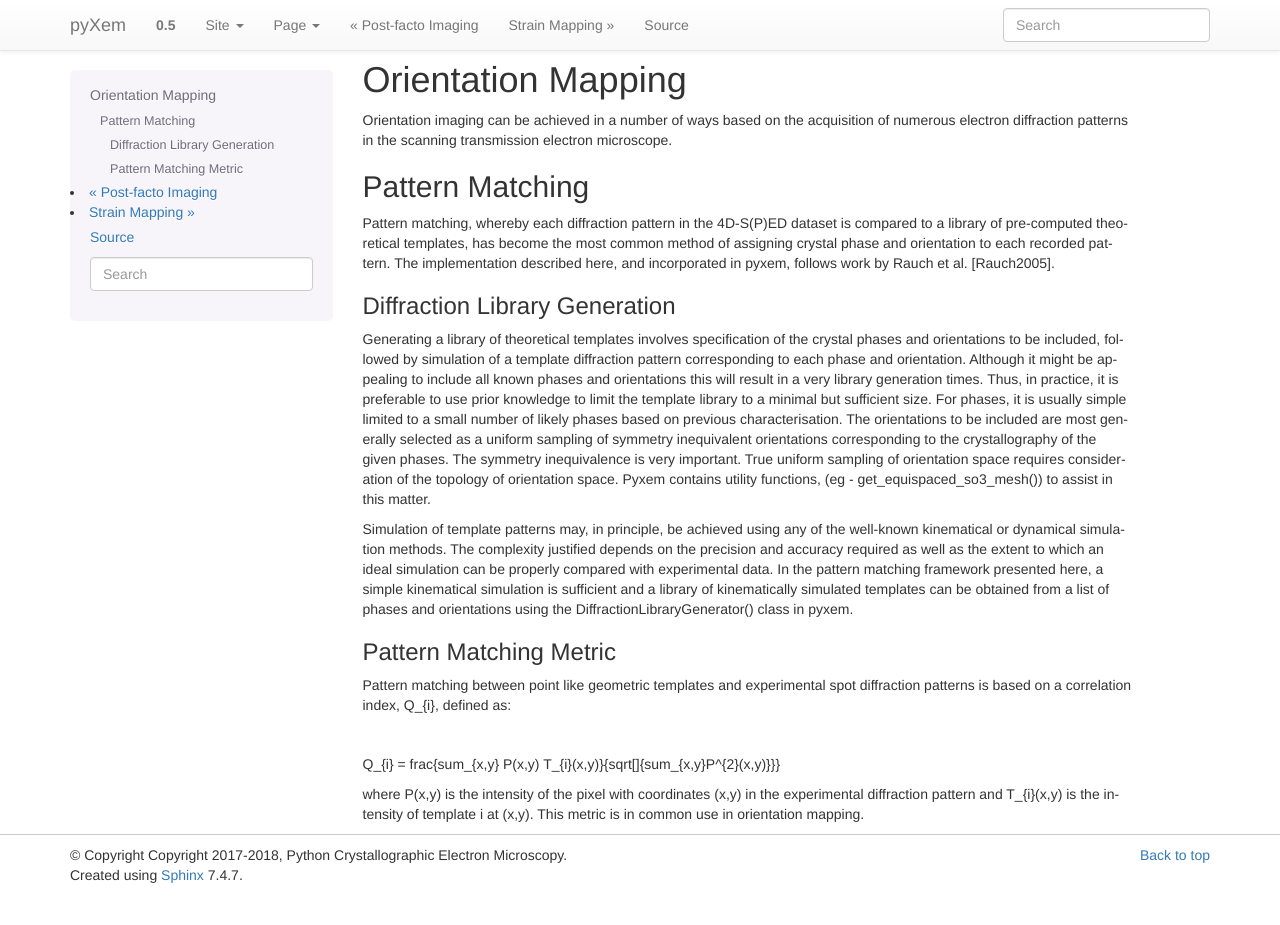
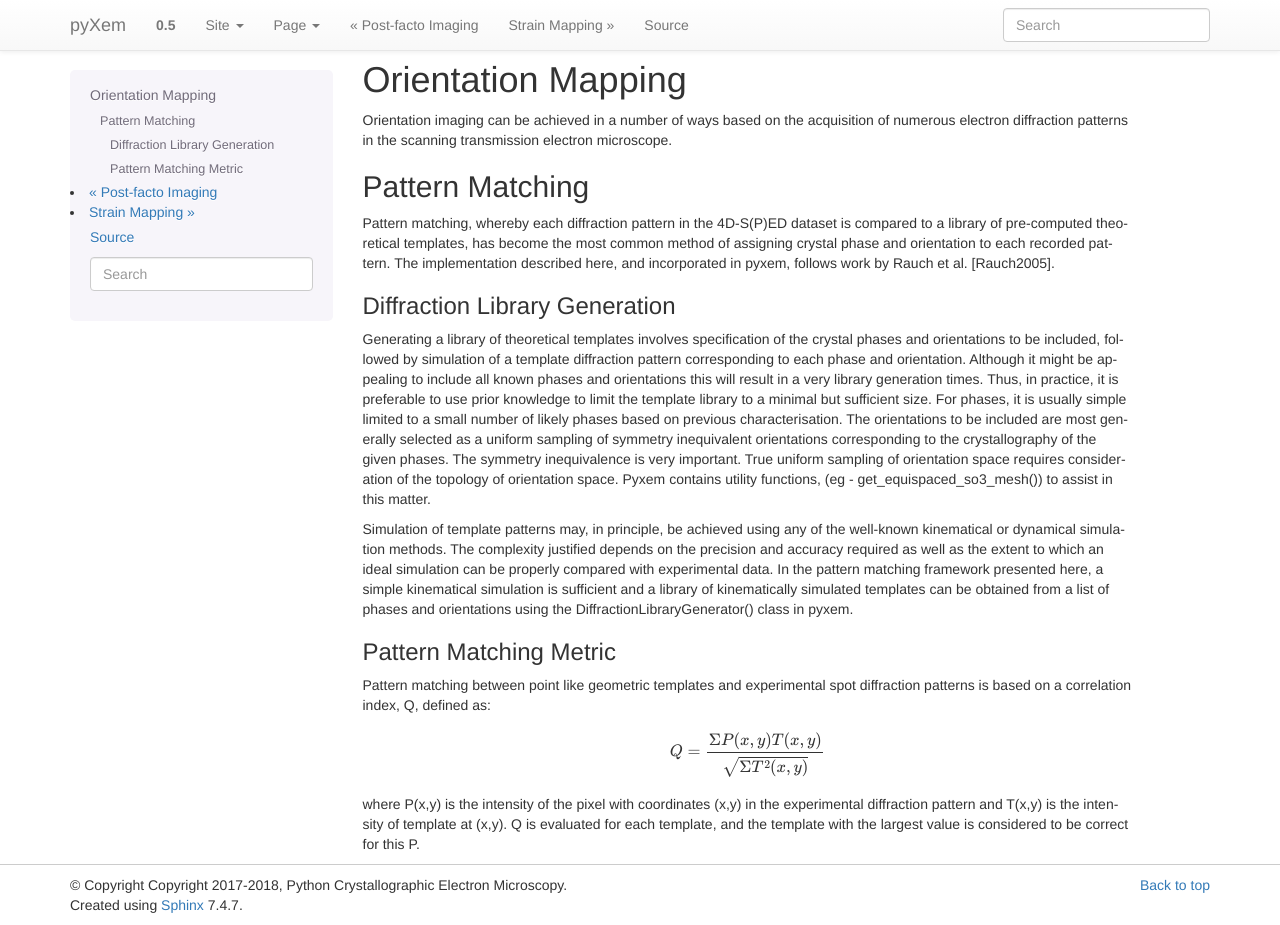
Before and after one commit to pyxem/pyxem, a Sphinx documentation site: the page built from docs/source/orientation_imaging.rst, in a window 1280 px wide and 925 px high. Built offline with Sphinx 7.4.7, drawn with Linux system fonts in a browser that asks for light colours; formulas are drawn with MathJax 3.

Commit message:
More updates, including fixing math

```diff
--- a/docs/source/orientation_imaging.rst
+++ b/docs/source/orientation_imaging.rst
@@ -43,11 +43,12 @@ Pattern Matching Metric
 
 Pattern matching between point like geometric templates and experimental spot
 diffraction patterns is based on a correlation index,
-Q_{i}, defined as:
+Q, defined as:
 
 .. math::
-Q_{i} = \frac{\sum_{x,y} P(x,y) T_{i}(x,y)}{\sqrt[]{\sum_{x,y}P^{2}(x,y)}}}
+    Q = \frac{\Sigma P(x,y) T(x,y)}{\sqrt[]{\Sigma T^{2}(x,y)}}
 
 where P(x,y) is the intensity of the pixel with coordinates (x,y) in the
-experimental diffraction pattern and T_{i}(x,y) is the intensity of template i
-at (x,y). This metric is in common use in orientation mapping.
+experimental diffraction pattern and T(x,y) is the intensity of template
+at (x,y). Q is evaluated for each template, and the template with the largest value
+is considered to be correct for this P.
```
